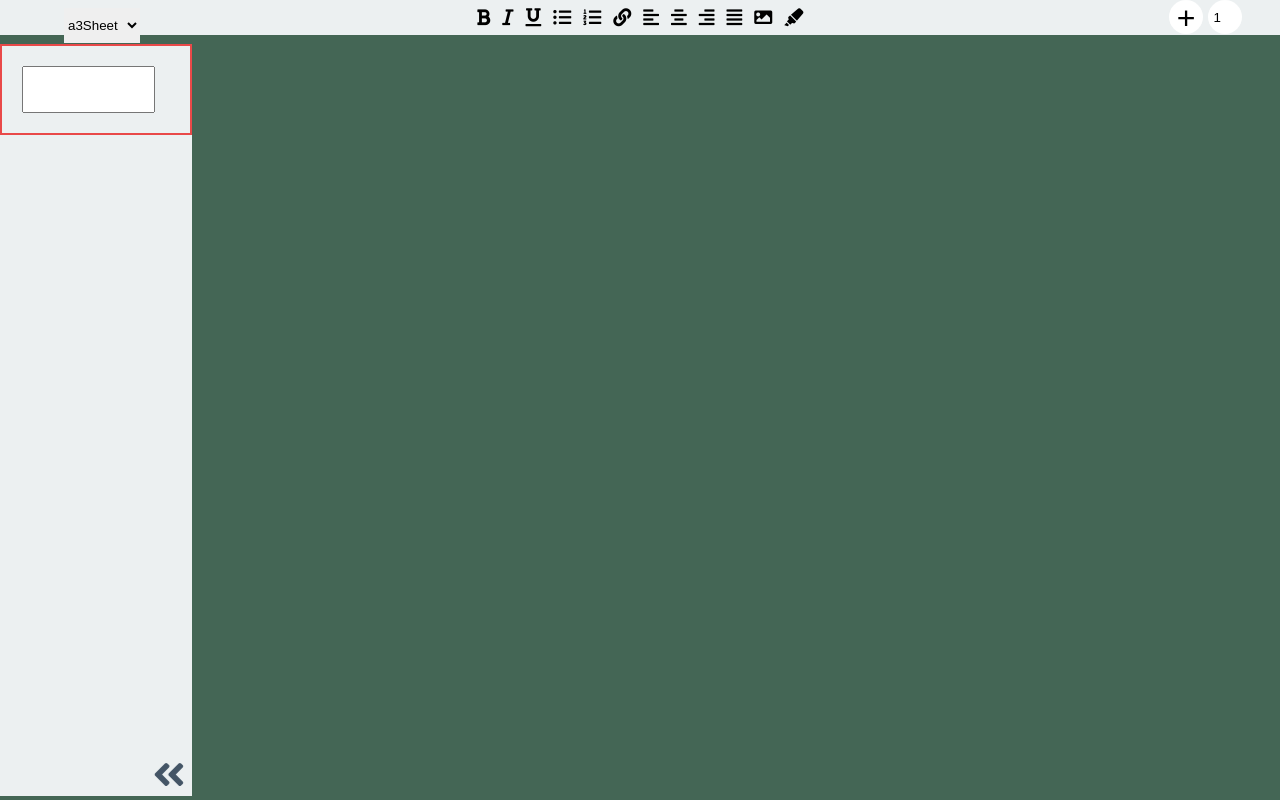
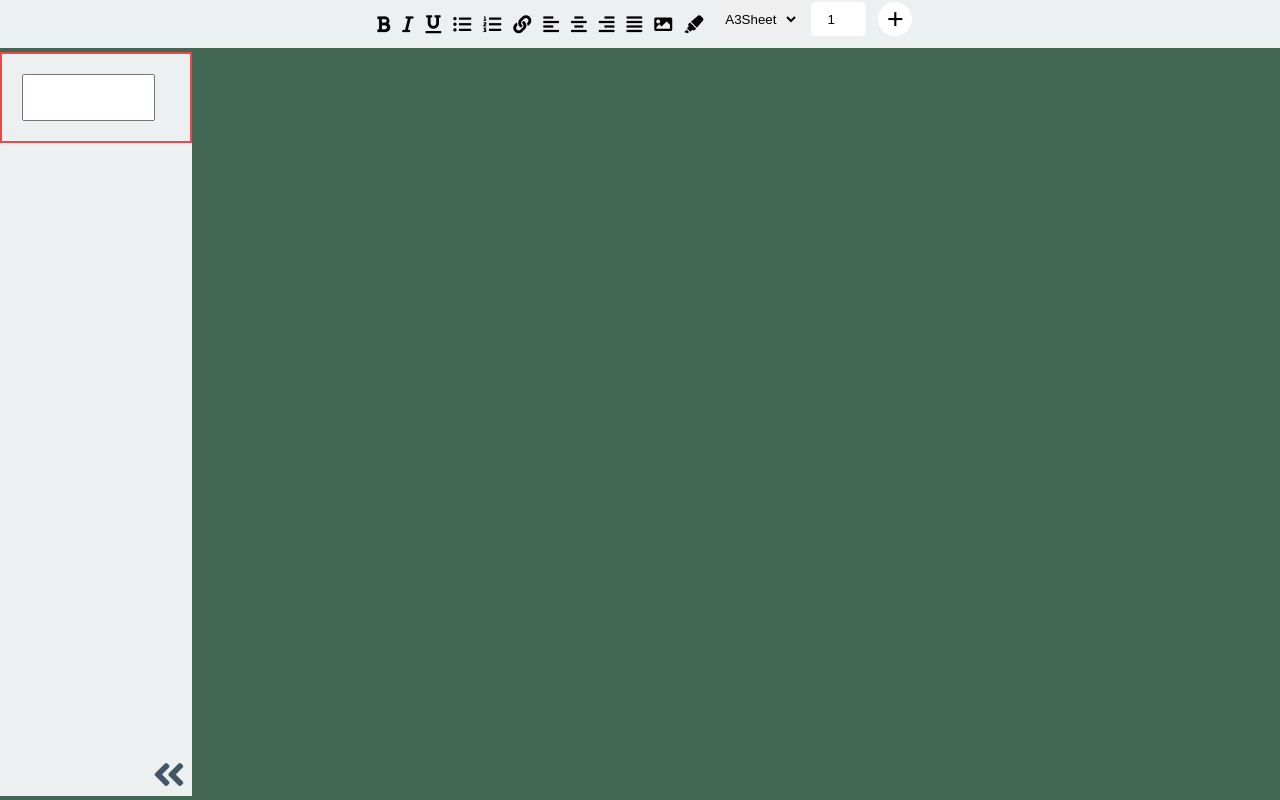
Before and after one commit to Sidahmeders/hidden-work, a website built with Vite: page src/index.html in a window 1280 px wide. Built offline with nearby package versions, Linux system fonts and the light colour scheme.

Commit message:
styled the text reflow element

```diff
--- a/src/components/HeaderContainerEl.js
+++ b/src/components/HeaderContainerEl.js
@@ -1,12 +1,8 @@
 import './common/_styles.scss'
-import TextEditorHeaderEl from './common/TextHeaderEl'
-import AddPageButtonEl from './common/AddPageButtonEl'
-import PageOffsetEl from './common/PageOffsetEl'
-import SelectSheetTemplateEl from './common/SelectSheetTemplateEl'
+import TextEditorMarkersEl from './common/TextEditorMarkersEl'
+import SheetReflowBtnContainerEl from './common/SheetReflowBtnContainerEl'
 
 const HeaderContainerEl = document.getElementById('header-container')
 
-HeaderContainerEl.appendChild(TextEditorHeaderEl)
-HeaderContainerEl.appendChild(AddPageButtonEl)
-HeaderContainerEl.appendChild(PageOffsetEl)
-HeaderContainerEl.appendChild(SelectSheetTemplateEl)
+HeaderContainerEl.appendChild(TextEditorMarkersEl)
+HeaderContainerEl.appendChild(SheetReflowBtnContainerEl)
--- a/src/components/chapter-sidebar/_styles.scss
+++ b/src/components/chapter-sidebar/_styles.scss
@@ -1,8 +1,8 @@
 #chapter-sidebar {
   position: fixed;
   left: 0;
-  top: 5.5%;
-  height: 94vh;
+  top: 6.5%;
+  height: 93vh;
   width: 15vw;
   background: #ecf0f1;
 
--- a/src/components/common/AddPageButtonEl.js
+++ b/src/components/common/AddPageButtonEl.js
@@ -1,7 +1,7 @@
 import { _state } from '../../utils/store'
 
 const AddPageButtonEl = document.createElement('button')
-AddPageButtonEl.className = 'add-page-btn'
+AddPageButtonEl.id = 'add-page-btn'
 AddPageButtonEl.innerText = '+'
 AddPageButtonEl.onclick = handleNewPageCreation
 
--- a/src/components/common/PageOffsetEl.js
+++ b/src/components/common/PageOffsetEl.js
@@ -1,5 +1,5 @@
 const PageOffsetEl = document.createElement('input')
-PageOffsetEl.className = 'page-offset'
+PageOffsetEl.id = 'page-offset'
 PageOffsetEl.type = 'number'
 PageOffsetEl.min = 0
 PageOffsetEl.value = 1
--- a/src/components/common/SelectSheetTemplateEl/template-styles/sheets-of-paper.scss
+++ b/src/components/common/SelectSheetTemplateEl/template-styles/sheets-of-paper.scss
@@ -1,19 +1,5 @@
-*,
-::before,
-::after {
-  margin: 0;
-  padding: 0;
-  box-sizing: border-box;
-  -moz-box-sizing: border-box;
-}
-
-html,
-body {
-  background: #465;
-}
-
 #sheets-container {
-  margin: 0;
+  margin: 8vh 0 0 0;
   padding: 0;
   font-family: 'Roboto', -apple-system, 'San Francisco', 'Segoe UI', 'Helvetica Neue', sans-serif;
   font-size: 12pt;
--- /dev/null
+++ b/src/components/common/SheetReflowBtnContainerEl.js
@@ -0,0 +1,12 @@
+import AddPageButtonEl from './AddPageButtonEl'
+import PageOffsetEl from './PageOffsetEl'
+import SelectSheetTemplateEl from './SelectSheetTemplateEl'
+
+const SheetReflowBtnContainerEl = document.createElement('div')
+SheetReflowBtnContainerEl.id = 'sheet-reflow-container'
+
+SheetReflowBtnContainerEl.appendChild(SelectSheetTemplateEl)
+SheetReflowBtnContainerEl.appendChild(PageOffsetEl)
+SheetReflowBtnContainerEl.appendChild(AddPageButtonEl)
+
+export default SheetReflowBtnContainerEl
--- a/src/components/common/TextHeaderEl.js
+++ b/src/components/common/TextEditorMarkersEl.js
@@ -14,8 +14,8 @@ const headerActions = [
   { command: 'HiliteColor', class: 'fa-highlighter' },
 ]
 
-const TextEditorHeaderEl = document.createElement('div')
-TextEditorHeaderEl.id = 'text-editor-header'
+const TextEditorMarkersEl = document.createElement('div')
+TextEditorMarkersEl.id = 'text-editor-markers'
 
 headerActions.forEach((el) => {
   const ButtonEl = document.createElement('button')
@@ -27,7 +27,7 @@ headerActions.forEach((el) => {
   IconTagEl.classList.add('fa', el.class)
 
   ButtonEl.appendChild(IconTagEl)
-  TextEditorHeaderEl.appendChild(ButtonEl)
+  TextEditorMarkersEl.appendChild(ButtonEl)
 })
 
 function handleTextStyling() {
@@ -46,4 +46,4 @@ function handleTextStyling() {
   } else document.execCommand(command, false, null)
 }
 
-export default TextEditorHeaderEl
+export default TextEditorMarkersEl
--- a/src/components/common/_styles.scss
+++ b/src/components/common/_styles.scss
@@ -1,10 +1,15 @@
-#text-editor-header {
+#header-container {
   position: fixed;
   top: 0;
+  width: 100%;
+  height: 6vh;
   display: flex;
-  width: 100%;
   justify-content: center;
   background-color: #ecf0f1;
+
+  #text-editor-markers {
+    display: flex;
+    justify-content: center;
     padding: 5px;
 
     .marker-btn {
@@ -27,41 +32,44 @@
     }
   }
 
+  #sheet-reflow-container {
+    display: flex;
+    padding: 2px;
+    width: 200px;
+    justify-content: space-between;
+
     #select-sheet-style {
-  position: fixed;
-  top: 1%;
-  left: 5%;
-  height: 35px;
+      height: 34px;
       outline: none;
       border: none;
+      border-radius: 5px;
+      padding: 0 0 0 5px;
+      text-transform: capitalize;
     }
 
-.page-offset {
-  position: fixed;
-  top: 0;
-  right: 3%;
-  width: 34px;
+    #page-offset {
+      width: 55px;
       height: 34px;
-  background: #ffffff;
-  border-radius: 50%;
+      border-radius: 5px;
       border: none;
       outline: none;
       text-align: center;
     }
 
-.add-page-btn {
-  position: fixed;
-  top: 0%;
-  right: 6%;
-  font-size: 32px;
+    #add-page-btn {
+      font-size: 30px;
+      font-family: 'Times New Roman', Times, serif;
+      font-weight: bolder;
       width: 34px;
       height: 34px;
-  background: white;
+      background: #fff;
       border: none;
       border-radius: 50%;
       transition: 0.6s ease;
 
       &:hover {
-    background: #71f787;
+        background: #bcf5c6;
       }
     }
+  }
+}
--- a/src/index.html
+++ b/src/index.html
@@ -3,6 +3,7 @@
   <head>
     <meta charset="UTF-8" />
     <link rel="icon" type="image/svg+xml" href="favicon.svg" />
+    <link rel="stylesheet" href="style.css">
     <!-- FontAwsome CDN link -->
     <link rel="stylesheet"
       href="https://cdnjs.cloudflare.com/ajax/libs/font-awesome/5.15.0/css/all.min.css"
--- /dev/null
+++ b/src/style.css
@@ -0,0 +1,13 @@
+*,
+::before,
+::after {
+  margin: 0;
+  padding: 0;
+  box-sizing: border-box;
+  -moz-box-sizing: border-box;
+}
+
+html,
+body {
+  background: #465;
+}
```
Lines whose indentation alone changed are shown as unchanged.
